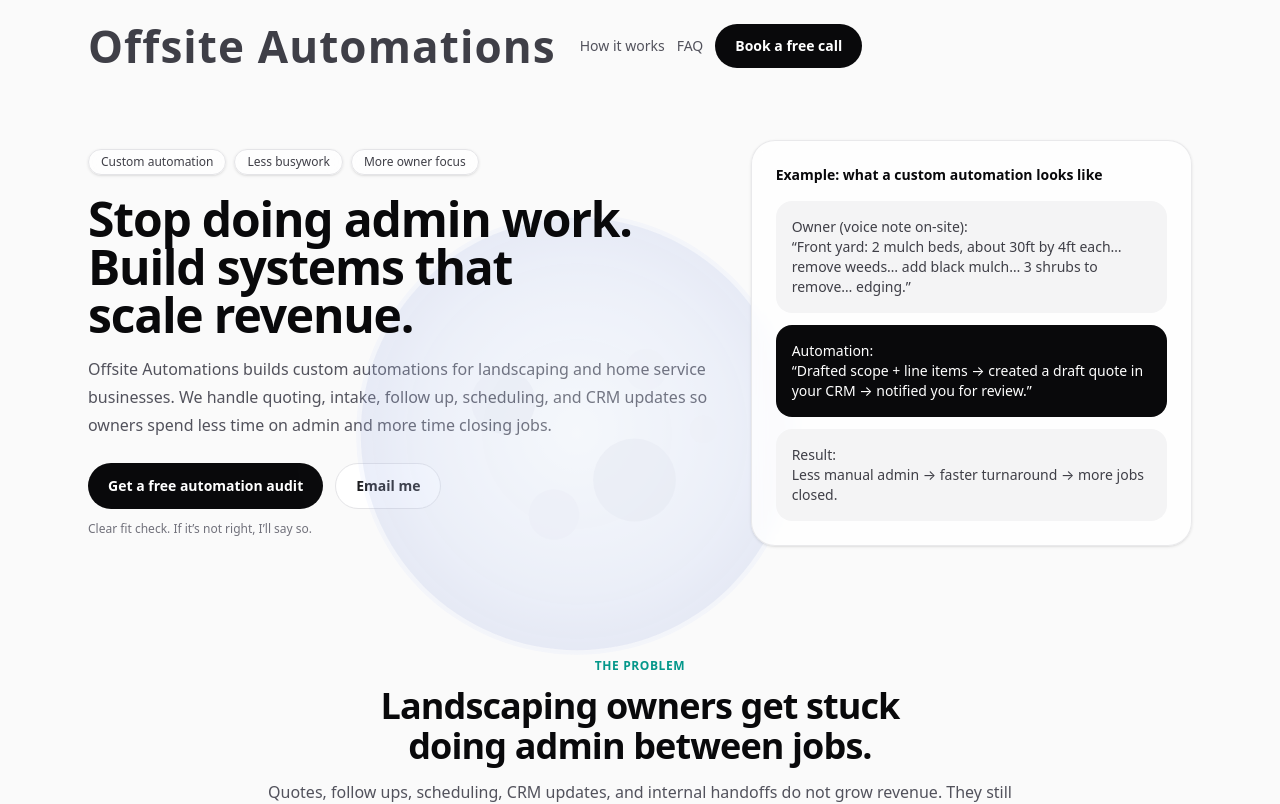
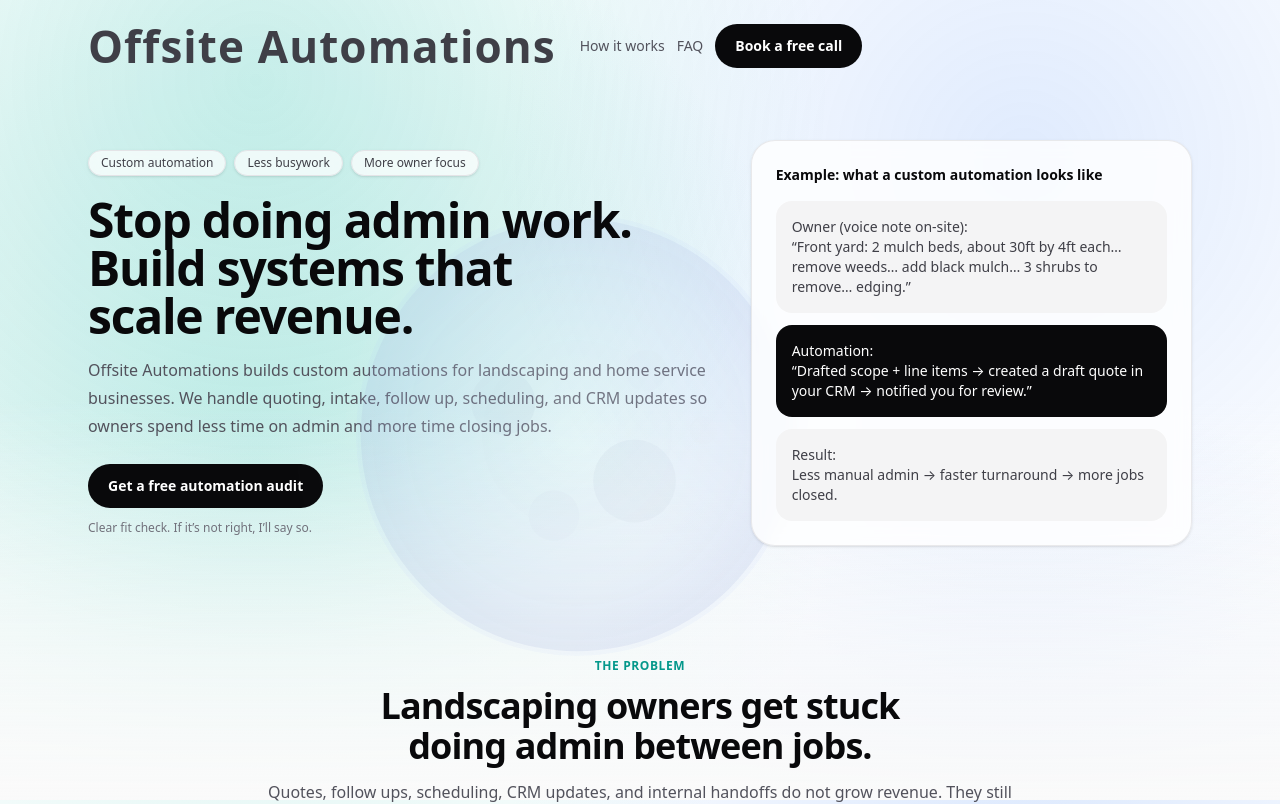
Before and after one commit to wayfaringbusiness/moon-landing-page, a Next.js app: page / in a window 1280 px wide. Shown: the top 804 px of the page. Built offline with nearby package versions, Linux system fonts and the light colour scheme.

Commit message:
Remove email CTA; add more color via global background

```diff
--- a/src/app/globals.css
+++ b/src/app/globals.css
@@ -3,6 +3,11 @@
 :root {
   --background: #ffffff;
   --foreground: #171717;
+
+  /* Accent colors */
+  --accentA: rgba(20, 184, 166, 0.22);
+  --accentB: rgba(59, 130, 246, 0.20);
+  --accentC: rgba(168, 85, 247, 0.14);
 }
 
 @theme inline {
@@ -16,13 +21,21 @@
 
 @media (prefers-color-scheme: dark) {
   :root {
-    --background: #0a0a0a;
+    --background: #05070d;
     --foreground: #ededed;
+
+    --accentA: rgba(20, 184, 166, 0.28);
+    --accentB: rgba(59, 130, 246, 0.22);
+    --accentC: rgba(168, 85, 247, 0.16);
   }
 }
 
 body {
-  background: var(--background);
+  background:
+    radial-gradient(60rem 60rem at 20% 10%, var(--accentA), transparent 60%),
+    radial-gradient(60rem 60rem at 80% 20%, var(--accentB), transparent 55%),
+    radial-gradient(50rem 50rem at 50% 110%, var(--accentC), transparent 58%),
+    var(--background);
   color: var(--foreground);
   font-family: var(--font-sans);
 }
--- a/src/app/page.tsx
+++ b/src/app/page.tsx
@@ -159,13 +159,12 @@ function Step({
 
 export default function Home() {
   const calendlyUrl = "#"; // TODO: replace with your Cal.com link
-  const email = "hello@example.com"; // TODO: replace with your real email
 
-  // Copy note: this page is intentionally positioned around custom automation,
-  // not generic “AI chatbots”. The demos are examples of custom workflows.
+  // Copy note: this page is intentionally positioned around custom automation.
+  // It is not generic AI chatbots. The demos are examples of custom workflows.
 
   return (
-    <div className="min-h-screen overflow-x-hidden bg-zinc-50 text-zinc-950 antialiased dark:bg-[#05070d] dark:text-white">
+    <div className="min-h-screen overflow-x-hidden bg-transparent text-zinc-950 antialiased dark:bg-transparent dark:text-white">
       {/* Background */}
       <div className="pointer-events-none fixed inset-0 -z-10">
         <div className="absolute inset-0 bg-[radial-gradient(60rem_60rem_at_20%_10%,rgba(20,184,166,0.18),transparent_60%),radial-gradient(60rem_60rem_at_80%_20%,rgba(59,130,246,0.16),transparent_55%)]" />
@@ -241,9 +240,6 @@ export default function Home() {
 
               <div className="mt-6 flex flex-col gap-3 sm:flex-row">
                 <Button href={calendlyUrl}>Get a free automation audit</Button>
-                <Button href={`mailto:${email}`} variant="secondary">
-                  Email me
-                </Button>
               </div>
 
               <p className="mt-3 text-xs text-zinc-500 dark:text-zinc-400">
@@ -484,9 +480,6 @@ export default function Home() {
               </div>
               <div className="flex w-full flex-col gap-3 sm:w-auto sm:flex-row">
                 <Button href={calendlyUrl}>Get your free audit</Button>
-                <Button href={`mailto:${email}`} variant="secondary">
-                  Email me
-                </Button>
               </div>
             </div>
           </div>
@@ -498,9 +491,6 @@ export default function Home() {
         <div className="flex flex-col justify-between gap-4 border-t border-zinc-200 pt-6 text-sm text-zinc-600 dark:border-white/10 dark:text-zinc-300 sm:flex-row sm:pt-8">
           <p>© {new Date().getFullYear()} Offsite Automations</p>
           <div className="flex gap-4">
-            <a href={`mailto:${email}`} className="hover:text-zinc-900 dark:hover:text-white">
-              {email}
-            </a>
             <a
               href="#"
               className="hover:text-zinc-900 dark:hover:text-white"
--- a/src/components/LeadDemo.tsx
+++ b/src/components/LeadDemo.tsx
@@ -441,8 +441,8 @@ export default function LeadDemo() {
                   onChange={(v) => setHandoffTo(v as "text" | "email" | "crm")}
                   options={[
                     { value: "text", label: "Text me (fastest)" },
-                    { value: "email", label: "Email me" },
-                    { value: "crm", label: "Log it to a CRM/sheet" },
+                    { value: "email", label: "Email" },
+                    { value: "crm", label: "Log it to a CRM or sheet" },
                   ]}
                 />
 
```
